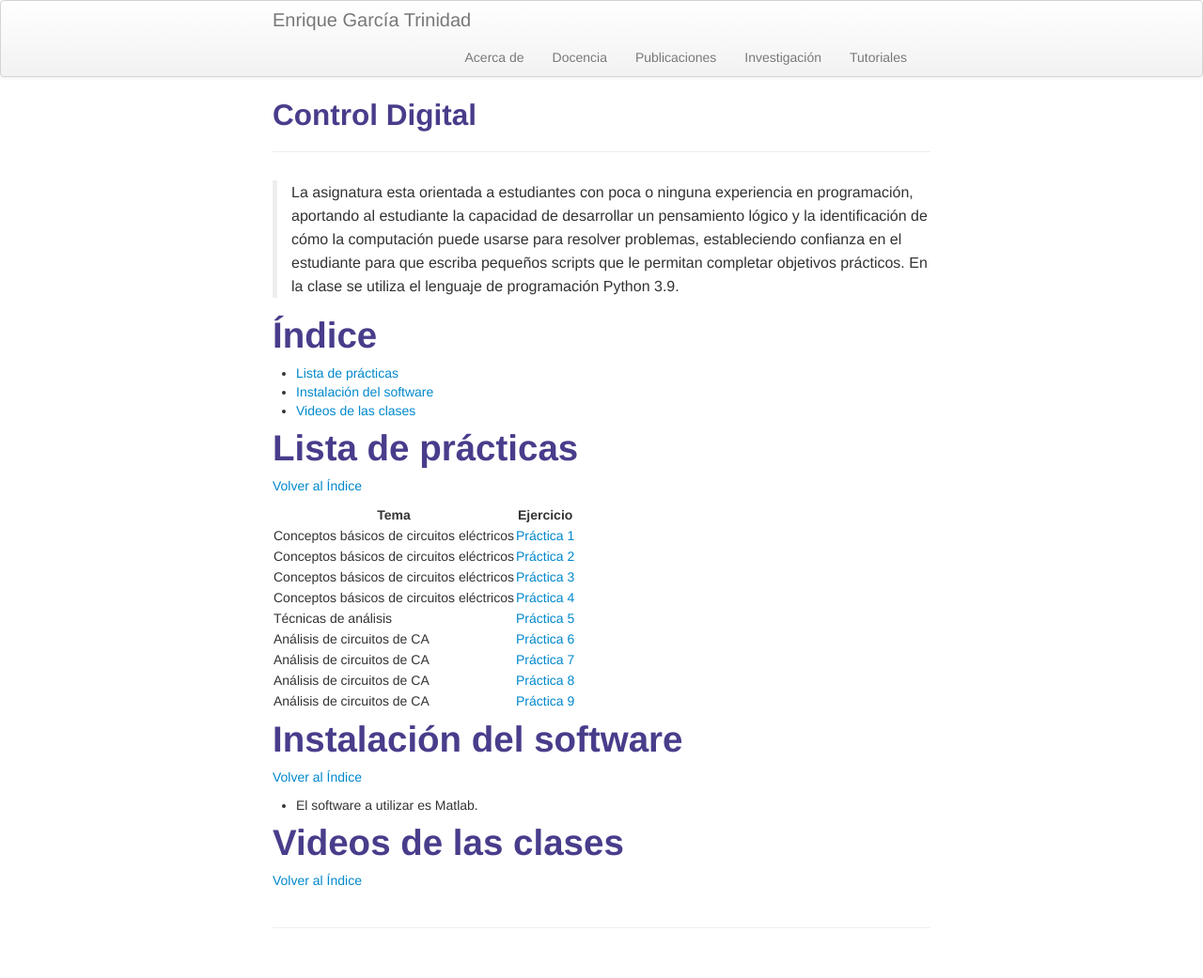
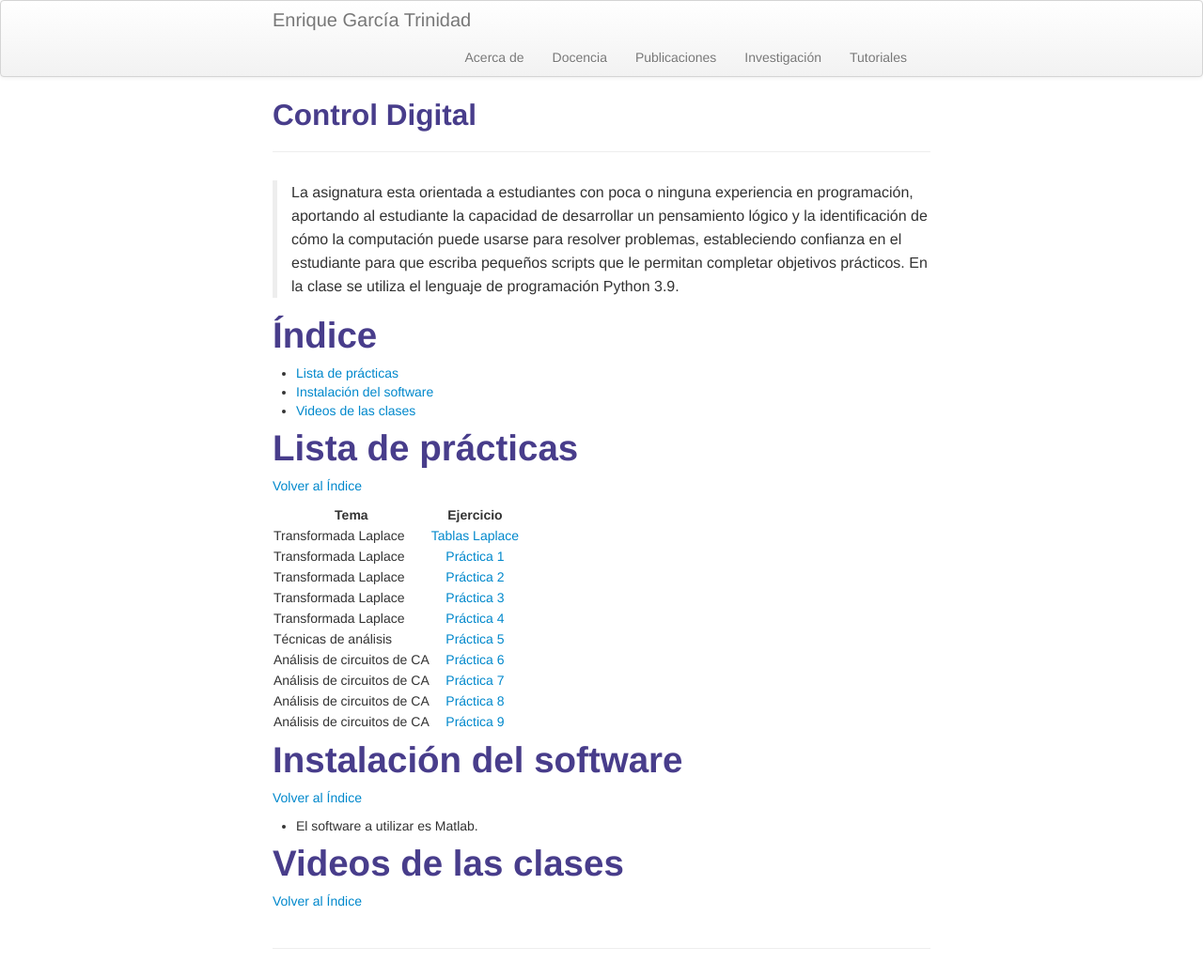
Before and after one commit to enriGarcia/enriGarcia.github.io, a Jekyll site: the page built from pages/teaching/ctrlDig.md, in a window 1280 px wide. Shown: the whole page at 94% size. Built offline with Jekyll 4.4.1, drawn with Linux system fonts in a browser that asks for light colours; before the commit the page ends 1019 px from its top, so only the background shows below that.

Commit message:
webpage update

```diff
--- a/pages/teaching/ctrlDig.md
+++ b/pages/teaching/ctrlDig.md
@@ -14,17 +14,18 @@ description: Listado de prácticas
 # Lista de prácticas
 [Volver al Índice](#índice)
 
-|Tema              |Ejercicio       |
-|------------------|:--------------:|
-|Conceptos básicos de circuitos eléctricos|[Práctica 1    ]({{ BASE_PATH}}/pages/assignments/ctrldig_ex_01.pdf)|
-|Conceptos básicos de circuitos eléctricos|[Práctica 2    ]({{ BASE_PATH}}/pages/assignments/ctrldig_ex_02.pdf)|
-|Conceptos básicos de circuitos eléctricos|[Práctica 3    ]({{ BASE_PATH}}/pages/assignments/ctrldig_ex_03.pdf)|
-|Conceptos básicos de circuitos eléctricos|[Práctica 4    ]({{ BASE_PATH}}/pages/assignments/ctrldig_ex_04.pdf)|
-|Técnicas de análisis                     |[Práctica 5    ]({{ BASE_PATH}}/pages/assignments/ctrldig_ex_05.pdf)|
-|Análisis de circuitos de CA              |[Práctica 6    ]({{ BASE_PATH}}/pages/assignments/ctrldig_ex_06.pdf)|
-|Análisis de circuitos de CA              |[Práctica 7    ]({{ BASE_PATH}}/pages/assignments/ctrldig_ex_07.pdf)|
-|Análisis de circuitos de CA              |[Práctica 8    ]({{ BASE_PATH}}/pages/assignments/ctrldig_ex_08.pdf)|
-|Análisis de circuitos de CA              |[Práctica 9    ]({{ BASE_PATH}}/pages/assignments/ctrldig_ex_09.pdf)|
+|Tema                         |Ejercicio       |
+|-----------------------------|:--------------:|
+|Transformada Laplace         |[Tablas Laplace]({{ BASE_PATH}}/pages/assignments/laplace_tables.pdf)|
+|Transformada Laplace         |[Práctica 1    ]({{ BASE_PATH}}/pages/assignments/ctrldig_ex_01.pdf)|
+|Transformada Laplace         |[Práctica 2    ]({{ BASE_PATH}}/pages/assignments/ctrldig_ex_02.pdf)|
+|Transformada Laplace         |[Práctica 3    ]({{ BASE_PATH}}/pages/assignments/ctrldig_ex_03.pdf)|
+|Transformada Laplace         |[Práctica 4    ]({{ BASE_PATH}}/pages/assignments/ctrldig_ex_04.pdf)|
+|Técnicas de análisis         |[Práctica 5    ]({{ BASE_PATH}}/pages/assignments/ctrldig_ex_05.pdf)|
+|Análisis de circuitos de CA  |[Práctica 6    ]({{ BASE_PATH}}/pages/assignments/ctrldig_ex_06.pdf)|
+|Análisis de circuitos de CA  |[Práctica 7    ]({{ BASE_PATH}}/pages/assignments/ctrldig_ex_07.pdf)|
+|Análisis de circuitos de CA  |[Práctica 8    ]({{ BASE_PATH}}/pages/assignments/ctrldig_ex_08.pdf)|
+|Análisis de circuitos de CA  |[Práctica 9    ]({{ BASE_PATH}}/pages/assignments/ctrldig_ex_09.pdf)|
 
 
 # Instalación del software
```
Also changed, not shown: 1 other file.
